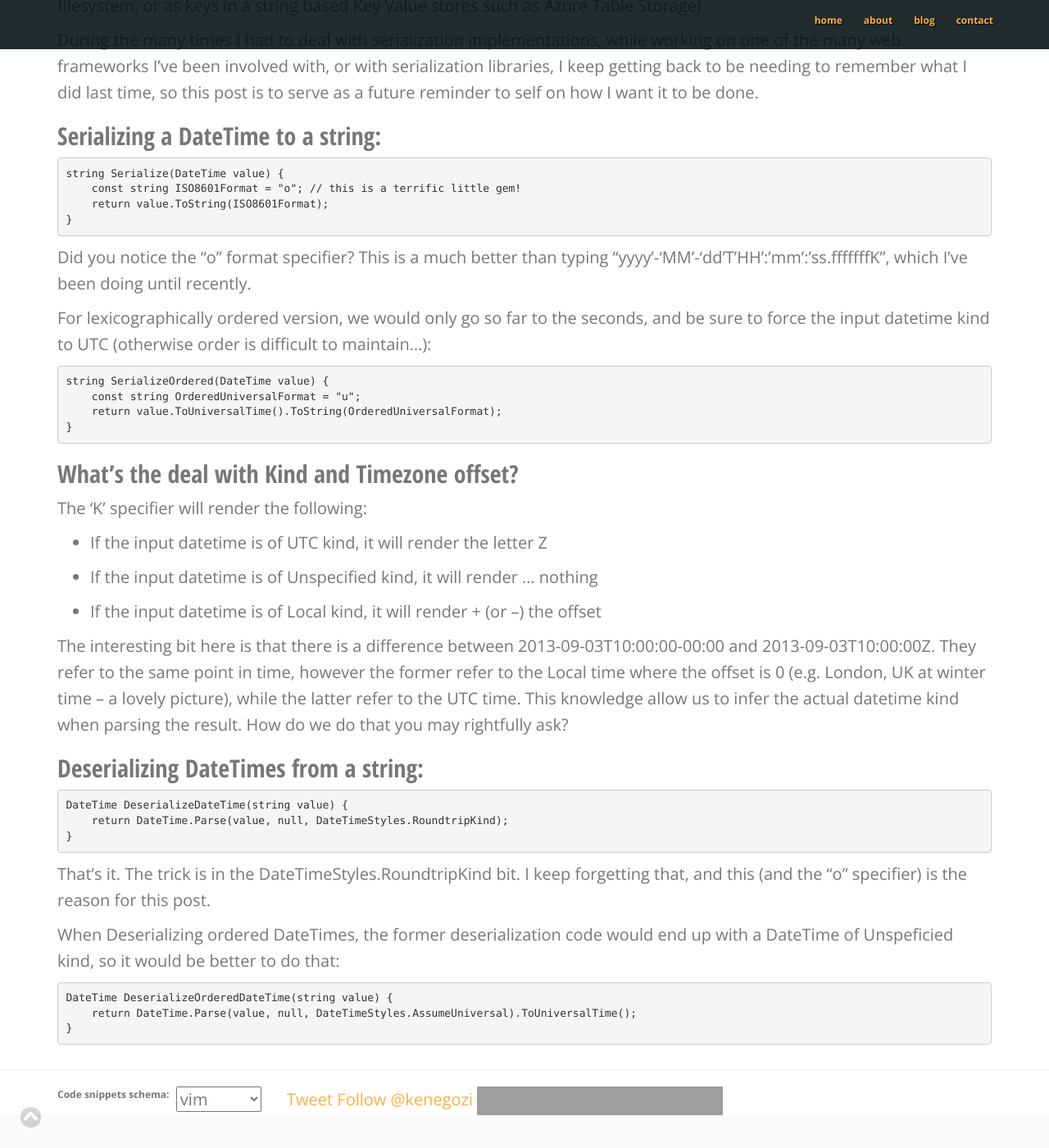
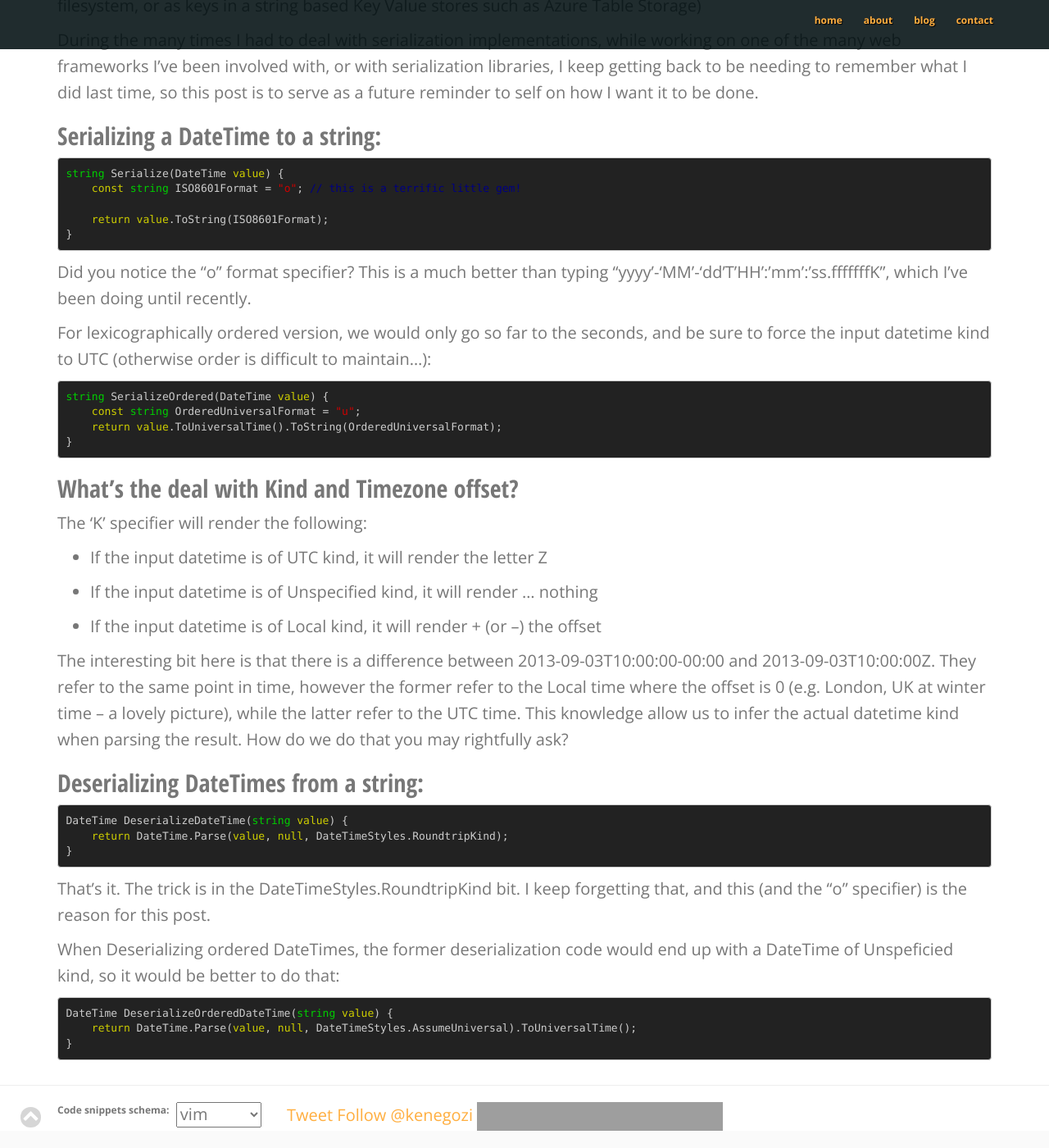
Before and after one commit to kenegozi/kenegozi.github.io, a Jekyll site: the page built from _posts/2013-09-04-my-datetime-serialization-practices.markdown, in a window 1280 px wide and 1400 px high, scrolled down 310 px. Shown: the whole window at 82% size. Built offline with Jekyll 4.4.1, drawn with Linux system fonts in a browser that asks for light colours; nearby versions of some CDN libraries; comment, search, counter and statistics services are not loaded; grey boxes are pictures that could not be loaded.

Commit message:
syntax highlight

```diff
--- a/_posts/2013-09-04-my-datetime-serialization-practices.markdown
+++ b/_posts/2013-09-04-my-datetime-serialization-practices.markdown
@@ -11,20 +11,24 @@ When sending DateTimes as string across the wire, it is quite useful to use ISO
 During the many times I had to deal with serialization implementations, while working on one of the many web frameworks I've been involved with, or with serialization libraries, I keep getting back to be needing to remember what I did last time, so this post is to serve as a future reminder to self on how I want it to be done.
 
 ## Serializing a DateTime to a string:
-<pre>string Serialize(DateTime value) {
+
+{% highlight csharp %}
+string Serialize(DateTime value) {
     const string ISO8601Format = "o"; // this is a terrific little gem!
     return value.ToString(ISO8601Format);
-}</pre>
+}
+{% endhighlight %}
 
 Did you notice the “o” format specifier? This is a much better than typing "yyyy'-'MM'-'dd'T'HH':'mm':'ss.fffffffK", which I've been doing until recently.
 
 For lexicographically ordered version, we would only go so far to the seconds, and be sure to force the input datetime kind to UTC (otherwise order is difficult to maintain…):
 
-<pre>string SerializeOrdered(DateTime value) {
+{% highlight csharp %}
+string SerializeOrdered(DateTime value) {
     const string OrderedUniversalFormat = "u";
     return value.ToUniversalTime().ToString(OrderedUniversalFormat);
-}</pre>
-
+}
+{% endhighlight %}
 
 
 ## What's the deal with Kind and Timezone offset?
@@ -42,15 +46,19 @@ The interesting bit here is that there is a difference between 2013-09-03T10:00:
 
 ## Deserializing DateTimes from a string:
 
-<pre>DateTime DeserializeDateTime(string value) {
+{% highlight csharp %}
+DateTime DeserializeDateTime(string value) {
     return DateTime.Parse(value, null, DateTimeStyles.RoundtripKind);
-}</pre>
+}
+{% endhighlight %}
 
 
 That's it. The trick is in the DateTimeStyles.RoundtripKind bit. I keep forgetting that, and this (and the “o” specifier) is the reason for this post.
 
 When Deserializing ordered DateTimes, the former deserialization code would end up with a DateTime of Unspeficied kind, so it would be better to do that:
 
-<pre>DateTime DeserializeOrderedDateTime(string value) {
+{% highlight csharp %}
+DateTime DeserializeOrderedDateTime(string value) {
     return DateTime.Parse(value, null, DateTimeStyles.AssumeUniversal).ToUniversalTime();
-}</pre>
+}
+{% endhighlight %}
```
